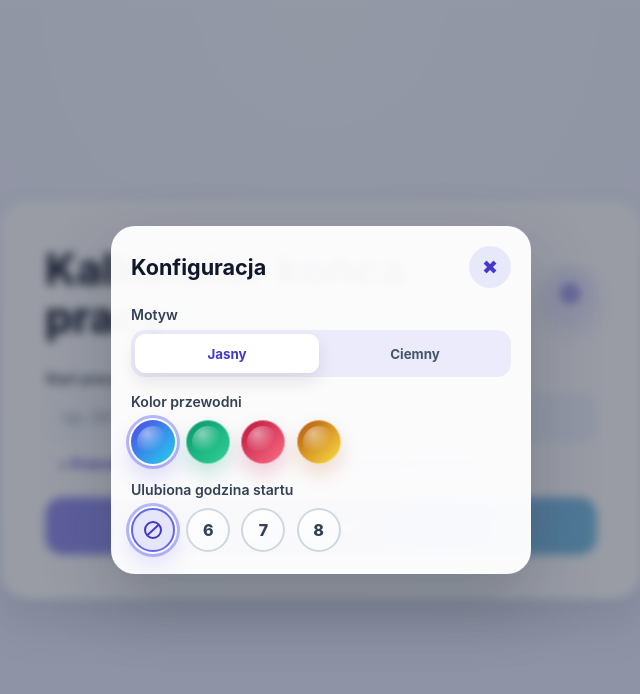
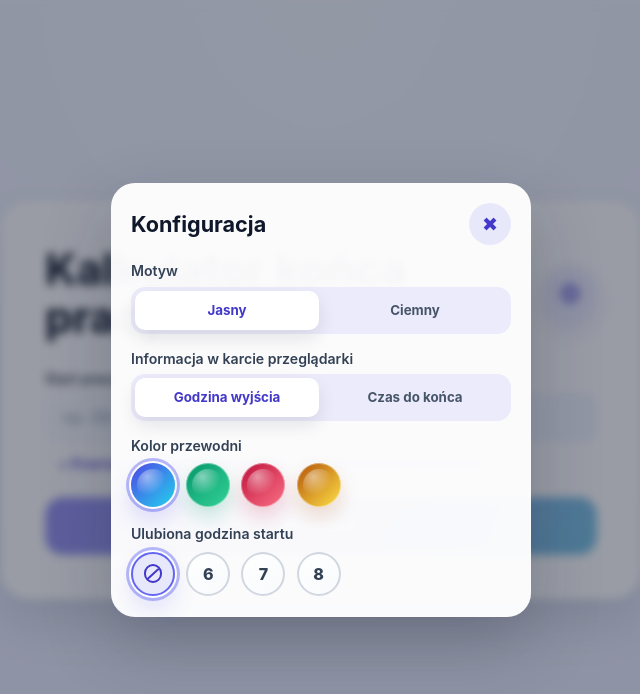
Before and after one commit to Soszka/remote-time-calculator, an Angular app: page / in a window 1280 px wide. Both pictures are taken after a click on the button "Otwórz konfigurację". Shown: the top 694 px of the page, without its empty margins (319-959 px from the left). Built offline with nearby package versions, Linux system fonts and the light colour scheme.

Commit message:
new feature added

```diff
--- a/src/app/app.component.css
+++ b/src/app/app.component.css
@@ -406,7 +406,8 @@ input::placeholder {
   color: #334155;
 }
 
-.theme-segment {
+.theme-segment,
+.title-segment {
   display: grid;
   grid-template-columns: repeat(2, minmax(0, 1fr));
   gap: 0.25rem;
@@ -415,11 +416,13 @@ input::placeholder {
   background: var(--accent-segment-bg);
 }
 
-:host.dark-mode .theme-segment {
+:host.dark-mode .theme-segment,
+:host.dark-mode .title-segment {
   background: var(--accent-segment-bg);
 }
 
-.theme-segment button {
+.theme-segment button,
+.title-segment button {
   border: none;
   border-radius: 10px;
   padding: 0.72rem 0.8rem;
@@ -433,17 +436,20 @@ input::placeholder {
     box-shadow 0.2s ease;
 }
 
-.theme-segment button.active {
+.theme-segment button.active,
+.title-segment button.active {
   background: #fff;
   color: var(--accent-text);
   box-shadow: 0 8px 18px rgba(15, 23, 42, 0.1);
 }
 
-:host.dark-mode .theme-segment button {
+:host.dark-mode .theme-segment button,
+:host.dark-mode .title-segment button {
   color: #cbd5e1;
 }
 
-:host.dark-mode .theme-segment button.active {
+:host.dark-mode .theme-segment button.active,
+:host.dark-mode .title-segment button.active {
   background: #242831;
   color: var(--accent-text);
   box-shadow: 0 8px 18px rgba(0, 0, 0, 0.24);
--- a/src/app/app.component.html
+++ b/src/app/app.component.html
@@ -444,6 +444,31 @@
         </div>
 
         <div class="config-row">
+          <span id="tab-display-label" class="config-label">
+            Informacja w karcie przeglądarki
+          </span>
+          <div
+            class="title-segment"
+            role="radiogroup"
+            aria-labelledby="tab-display-label"
+          >
+            <button
+              type="button"
+              *ngFor="
+                let option of tabDisplayOptions;
+                trackBy: trackByTabDisplayOption
+              "
+              [class.active]="isTabDisplayModeSelected(option.value)"
+              [attr.aria-checked]="isTabDisplayModeSelected(option.value)"
+              role="radio"
+              (click)="setTabDisplayMode(option.value)"
+            >
+              {{ option.label }}
+            </button>
+          </div>
+        </div>
+
+        <div class="config-row">
           <span class="config-label">Kolor przewodni</span>
           <div
             class="accent-picker"
--- a/src/app/app.component.ts
+++ b/src/app/app.component.ts
@@ -1,5 +1,5 @@
 import { CommonModule } from '@angular/common';
-import { Component, HostBinding, OnDestroy, signal } from '@angular/core';
+import { Component, HostBinding, OnDestroy, effect, signal } from '@angular/core';
 import {
   AbstractControl,
   FormArray,
@@ -10,6 +10,7 @@ import {
   ValidationErrors,
   Validators,
 } from '@angular/forms';
+import { Title } from '@angular/platform-browser';
 interface BreakFormGroup extends FormGroup<{
   start: FormControl<string | null>;
   end: FormControl<string | null>;
@@ -25,10 +26,12 @@ type AdjustmentKind = 'overtimePickup' | 'undertimeMakeup';
 type ThemeMode = 'light' | 'dark';
 type AccentColor = 'violet' | 'green' | 'red' | 'yellow';
 type FavoriteHour = 6 | 7 | 8 | null;
+type TabDisplayMode = 'endTime' | 'remainingTime';
 
 interface ResultPayload {
   endTime: string;
   remainingLabel: string;
+  remainingTitleLabel: string;
   message: string;
   state: ResultState;
   startTime: string;
@@ -39,6 +42,7 @@ interface ResultPayload {
 interface AppSettings {
   theme: ThemeMode;
   favoriteHour: FavoriteHour;
+  tabDisplayMode: TabDisplayMode;
   accentByTheme: Record<ThemeMode, AccentColor>;
 }
 
@@ -76,11 +80,13 @@ export class AppComponent implements OnDestroy {
   private readonly settingsStorageKey = 'workEndCalculator.settings';
   private readonly startTimeStorageKey = 'workEndCalculator.startTime';
   private readonly dailyPlanStorageKey = 'workEndCalculator.dailyPlan';
+  private readonly defaultDocumentTitle = 'Kalkulator końca pracy';
   private readonly dynamicCardExitMs = 320;
   private readonly dynamicCardHighlightMs = 860;
   private readonly defaultSettings: AppSettings = {
     theme: 'light',
     favoriteHour: null,
+    tabDisplayMode: 'endTime',
     accentByTheme: {
       light: 'violet',
       dark: 'green',
@@ -102,6 +108,10 @@ export class AppComponent implements OnDestroy {
     { value: 6, label: '6', tooltip: '6:00' },
     { value: 7, label: '7', tooltip: '7:00' },
     { value: 8, label: '8', tooltip: '8:00' },
+  ];
+  readonly tabDisplayOptions: { value: TabDisplayMode; label: string }[] = [
+    { value: 'endTime', label: 'Godzina wyjścia' },
+    { value: 'remainingTime', label: 'Czas do końca' },
   ];
 
   readonly confettiPieces: { left: number; delay: number; duration: number }[] =
@@ -417,6 +427,9 @@ export class AppComponent implements OnDestroy {
   readonly configForm = this.fb.group({
     darkMode: this.fb.control(false, { nonNullable: true }),
     accentColor: this.fb.control<AccentColor>('violet', { nonNullable: true }),
+    tabDisplayMode: this.fb.control<TabDisplayMode>('endTime', {
+      nonNullable: true,
+    }),
     favoriteHour: this.fb.control<FavoriteHour>(
       null,
       this.favoriteHourValidatorFn,
@@ -461,13 +474,17 @@ export class AppComponent implements OnDestroy {
     endLabel: string;
   } | null = null;
 
-  constructor(private readonly fb: FormBuilder) {
+  constructor(
+    private readonly fb: FormBuilder,
+    private readonly title: Title,
+  ) {
     const settings = this.loadSettings();
     this.settings.set(settings);
     this.configForm.patchValue(
       {
         darkMode: settings.theme === 'dark',
         accentColor: this.getActiveAccent(settings),
+        tabDisplayMode: settings.tabDisplayMode,
         favoriteHour: settings.favoriteHour,
       },
       { emitEvent: false },
@@ -497,6 +514,13 @@ export class AppComponent implements OnDestroy {
     this.configForm.controls.accentColor.valueChanges.subscribe((accentColor) =>
       this.syncAccentFromConfig(accentColor),
     );
+    this.configForm.controls.tabDisplayMode.valueChanges.subscribe(
+      (tabDisplayMode) => this.syncTabDisplayModeFromConfig(tabDisplayMode),
+    );
+
+    effect(() => {
+      this.syncDocumentTitle(this.result(), this.settings().tabDisplayMode);
+    });
 
     if (savedDailyPlan) {
       this.calculate(false);
@@ -554,6 +578,7 @@ export class AppComponent implements OnDestroy {
       {
         darkMode: settings.theme === 'dark',
         accentColor: this.getActiveAccent(settings),
+        tabDisplayMode: settings.tabDisplayMode,
         favoriteHour: settings.favoriteHour,
       },
       { emitEvent: false },
@@ -602,6 +627,14 @@ export class AppComponent implements OnDestroy {
 
   isFavoriteHourSelected(favoriteHour: FavoriteHour): boolean {
     return this.settings().favoriteHour === favoriteHour;
+  }
+
+  setTabDisplayMode(tabDisplayMode: TabDisplayMode): void {
+    this.configForm.controls.tabDisplayMode.setValue(tabDisplayMode);
+  }
+
+  isTabDisplayModeSelected(tabDisplayMode: TabDisplayMode): boolean {
+    return this.settings().tabDisplayMode === tabDisplayMode;
   }
 
   addBreak(): void {
@@ -791,6 +824,7 @@ export class AppComponent implements OnDestroy {
     const nextResult: ResultPayload = {
       endTime: endTimeLabel,
       remainingLabel,
+      remainingTitleLabel: remainingForMessage,
       message,
       state,
       startTime: startLabel,
@@ -848,6 +882,13 @@ export class AppComponent implements OnDestroy {
     option: { value: FavoriteHour; label: string; tooltip: string },
   ): string {
     return option.value === null ? 'none' : String(option.value);
+  }
+
+  trackByTabDisplayOption(
+    _index: number,
+    option: { value: TabDisplayMode; label: string },
+  ): TabDisplayMode {
+    return option.value;
   }
 
   hasIncompleteBreak(group: BreakFormGroup): boolean {
@@ -1206,6 +1247,9 @@ export class AppComponent implements OnDestroy {
       return {
         theme: parsedSettings.theme === 'dark' ? 'dark' : 'light',
         favoriteHour: this.normalizeFavoriteHour(parsedSettings.favoriteHour),
+        tabDisplayMode: this.normalizeTabDisplayMode(
+          parsedSettings.tabDisplayMode,
+        ),
         accentByTheme: this.normalizeAccentByTheme(
           parsedSettings.accentByTheme,
         ),
@@ -1255,6 +1299,40 @@ export class AppComponent implements OnDestroy {
 
     this.settings.set(nextSettings);
     this.saveSettings(nextSettings);
+  }
+
+  private syncTabDisplayModeFromConfig(
+    tabDisplayMode: TabDisplayMode,
+  ): void {
+    const nextSettings: AppSettings = {
+      ...this.settings(),
+      tabDisplayMode,
+    };
+
+    this.settings.set(nextSettings);
+    this.saveSettings(nextSettings);
+  }
+
+  private syncDocumentTitle(
+    payload: ResultPayload | null,
+    tabDisplayMode: TabDisplayMode,
+  ): void {
+    this.title.setTitle(this.createDocumentTitle(payload, tabDisplayMode));
+  }
+
+  private createDocumentTitle(
+    payload: ResultPayload | null,
+    tabDisplayMode: TabDisplayMode,
+  ): string {
+    if (!payload) {
+      return this.defaultDocumentTitle;
+    }
+
+    if (tabDisplayMode === 'remainingTime') {
+      return `Do końca ${payload.remainingTitleLabel}`;
+    }
+
+    return `Wyjście o ${payload.endTime}`;
   }
 
   private showToast(message: string): void {
@@ -1351,6 +1429,10 @@ export class AppComponent implements OnDestroy {
     return numericValue === 6 || numericValue === 7 || numericValue === 8
       ? numericValue
       : null;
+  }
+
+  private normalizeTabDisplayMode(value: unknown): TabDisplayMode {
+    return value === 'remainingTime' ? 'remainingTime' : 'endTime';
   }
 
   private normalizeAccentByTheme(
@@ -1481,6 +1563,7 @@ export class AppComponent implements OnDestroy {
           ...current,
           state: nextState,
           remainingLabel: this.formatRemainingLabel(diffSeconds),
+          remainingTitleLabel: this.formatRemainingMessage(diffSeconds),
           message: nextMessage,
         };
       });
--- a/src/index.html
+++ b/src/index.html
@@ -2,7 +2,7 @@
 <html lang="en">
 <head>
   <meta charset="utf-8">
-  <title>KalkulatorCzasuZdalnej</title>
+  <title>Kalkulator końca pracy</title>
   <base href="/">
   <meta name="viewport" content="width=device-width, initial-scale=1">
   <link rel="icon" type="image/x-icon" href="favicon.ico">
```
